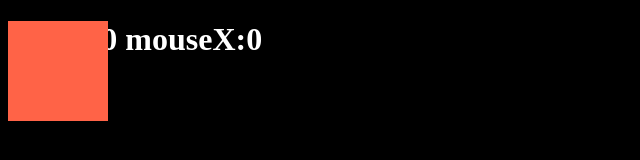
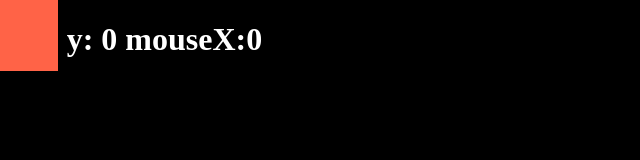
Before and after one commit to parkgeonwoong/study-css, a plain HTML site: page mouse/index.html in a window 1280 px wide. Shown: the whole page, without its empty margins (0-640 px from the left). Drawn offline with Linux system fonts and the light colour scheme.

```diff
--- a/mouse/style.css
+++ b/mouse/style.css
@@ -14,4 +14,6 @@
   background-color: tomato;
   top: 0;
   left: 0;
+  margin: -50px 0 0 -50px;
+  /* transition: all 1s cubic-bezier(0.815, 0.02, 0.3, 1.005); */
 }
```
Also changed, not shown: mouse/app.js (+16 -0 lines).
